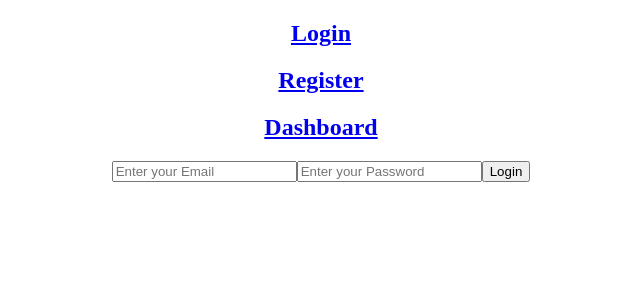
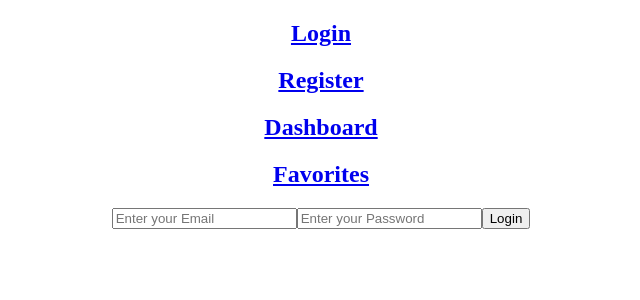
Before and after one commit to c6-basilAllabadi/MERAKI_Academy_Project_4, a React (Create React App) app in the folder starter-code (3)/frontend/: page /login in a window 1280 px wide. Shown: the top 300 px of the page, without its empty margins (319-959 px from the left). Built offline with nearby package versions, Linux system fonts and the light colour scheme.

Commit message:
ticket 12 frontEnd

```diff
--- a/starter-code (3)/frontend/src/App.js
+++ b/starter-code (3)/frontend/src/App.js
@@ -8,6 +8,7 @@ import UserProducts from "./components/UserProducts";
 import Search from "./components/Search";
 import UpdateProduct from "./components/UpdateProduct/UpdateProduct"
 import ProductsTypes from "./components/ProductsTypes/index"
+import Favorites from "./components/Favorites/Favorites"
 export const userContext=createContext()
 function App() {
 
@@ -40,7 +41,7 @@ function App() {
       setSearchStatus(false)
       Navigate(Dashboard)
      }}>Dashboard</Link></h2>
-
+     <h2><Link to="/favorite">Favorites</Link></h2>
       <Routes>
         <Route path="/login" element={<Login/>}/>
         <Route path="/register" element={<Register/>}/>
@@ -48,6 +49,7 @@ function App() {
         <Route path ="/userProducts" element={<UserProducts/>}/>
         <Route path= "/updateProduct" element={<UpdateProduct/>}/>
         <Route path="/productsTypes" element = {<ProductsTypes/>}/>
+        <Route path="/favorite" element ={<Favorites/>}/>
       </Routes>
 
     </div>
--- /dev/null
+++ b/starter-code (3)/frontend/src/components/Favorites/Favorites.js
@@ -0,0 +1,75 @@
+import React, { useState, useEffect } from "react";
+import { userContext } from "../../App.js";
+import { useContext } from "react";
+import { useNavigate }from 'react-router-dom'
+import axios from "axios"
+
+
+
+  const Favorites = ()=>{
+    const userContext1 = useContext(userContext)
+    let setLoginEmail = userContext1.setLoginEmail
+    let setLoginPassword = userContext1.setLoginPassword
+    let loginemail = userContext1.loginemail
+    let loginpassword = userContext1.loginpassword
+    let isLoggedIn = userContext1.isLoggedIn
+    let setIsLoggedIn = userContext1.setIsLoggedIn
+    let token =userContext1.token
+    let setToken = userContext1.setToken
+    let user =userContext1.user
+    let setUser=userContext1.setUser
+    const [loginMessage,setLoginMessage]=useState("")
+    const [favoritesProducts,setFavoriteProducts] = useState("")
+
+
+    const getFavoritesProducts = () => {
+        axios
+          .get(`http://localhost:5000/favorite/`,{
+            headers: {
+              authorization: "Bearer " + token,
+            },
+          })
+          .then((response) => {
+            setFavoriteProducts(response.data.favorites[0].favorites);
+
+          })
+          .catch((err) => {
+            console.log(err);
+          });
+      };
+
+      useEffect(() => {
+        getFavoritesProducts();
+      }, []);
+
+return (
+
+    <>
+    {favoritesProducts &&
+        favoritesProducts.map((elem, index) => {
+          return (
+            <div>
+              <h1>Title: {elem.title}</h1>
+              <h5>Description: {elem.description}</h5>
+              <p>Price: {elem.price}</p>
+              <p>Type: {elem.type}</p>
+              <p>Status: {elem.status}</p>
+              <p>
+                User: {elem.userId.firstName} {elem.userId.lastName}
+              </p>
+
+              <p>Likes: {elem.likes}</p>
+            </div>
+          );
+        })}
+
+
+
+
+
+
+    </>
+)
+  }
+
+  export default Favorites
```
